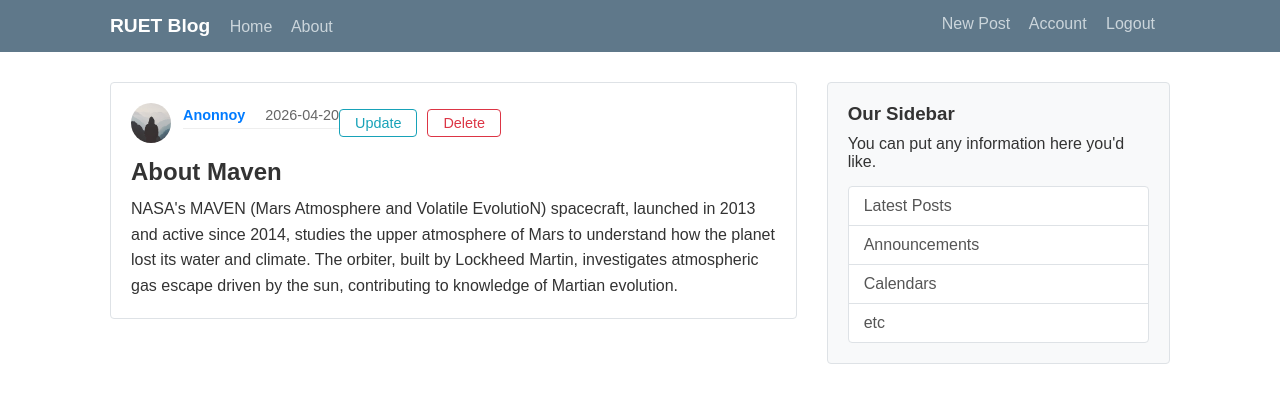
After one commit to anonnoy-oniket/Blogging-Website, a Flask app: page /post/1 in a window 1280 px wide. The commit adds this page. Shown: the top 403 px of the page. Run offline with Flask 3, Linux system fonts and the light colour scheme; a user stored in the database is signed in.

Commit message:
Added update and delete functionality

```diff
--- a/flaskblog/routes.py
+++ b/flaskblog/routes.py
@@ -1,7 +1,7 @@
 import secrets
 import os
 from flaskblog import app, db, bcrypt
-from flask import render_template, flash, redirect, url_for, request
+from flask import render_template, flash, redirect, url_for, request, abort
 from flaskblog.forms import RegistrationForm, LoginForm, UpdateAccountForm, PostForm
 from flaskblog.models import User, Post
 from flask_login import login_user, current_user, logout_user, login_required
@@ -90,4 +90,41 @@ def new_post():
         db.session.commit()
         flash('Your post has been created!', 'success')
         return redirect(url_for('home'))
-    return render_template('create_post.html', title='New Post', form=form)
+    return render_template('create_post.html', title='New Post',
+                           form=form, legend = 'New Post')
+
+
+@app.route("/post/<int:post_id>")
+def post(post_id):
+    post = Post.query.get_or_404(post_id)
+    return render_template('post.html', title= post.title, post=post)
+
+@app.route("/post/<int:post_id>/update", methods = ['GET', 'POST'])
+@login_required
+def update_post(post_id):
+    post = Post.query.get_or_404(post_id)
+    if post.author != current_user:
+        abort(403)
+    form = PostForm()
+    if form.validate_on_submit():
+        post.title = form.title.data
+        post.content = form.content.data
+        db.session.commit()
+        flash('Your post has been updated!!', 'success')
+        return redirect(url_for('post', post_id = post.id))
+    elif request.method == 'GET':
+        form.title.data = post.title
+        form.content.data = post.content
+    return render_template('create_post.html', title='Update Post',
+                           form=form, legend = 'Update Post')
+
+@app.route("/post/<int:post_id>/delete", methods = ['GET', 'POST'])
+@login_required
+def delete_post(post_id):
+    post = Post.query.get_or_404(post_id)
+    if post.author != current_user:
+        abort(403)
+    db.session.delete(post)
+    db.session.commit()
+    flash('Your post has been updated!!', 'success')
+    return redirect(url_for('home'))
--- a/flaskblog/static/styles.css
+++ b/flaskblog/static/styles.css
@@ -216,6 +216,61 @@ body {
     color: #333;
 }
 
+.no_anchor_style {
+    color: inherit;
+    text-decoration: inherit;
+    cursor: pointer; /* Keeps the hand icon so users know it's still clickable */
+}
+
+/* Optional: Ensures no style changes when clicked or hovered */
+.no_anchor_style:hover,
+.no_anchor_style:focus,
+.no_anchor_style:active {
+    color: inherit;
+    text-decoration: none;
+}
+
+/* Button Container */
+.post-actions {
+    display: flex;
+    gap: 10px;
+}
+
+/* Base button styles */
+.btn {
+    padding: 5px 15px;
+    border-radius: 4px;
+    font-size: 0.9rem;
+    text-decoration: none;
+    cursor: pointer;
+    border: 1px solid transparent;
+    transition: all 0.3s ease;
+}
+
+/* Update Button */
+.btn-update {
+    color: #17a2b8;
+    border-color: #17a2b8;
+    background: transparent;
+}
+
+.btn-update:hover {
+    background-color: #17a2b8;
+    color: white;
+}
+
+/* Delete Button */
+.btn-delete {
+    color: #dc3545;
+    border-color: #dc3545;
+    background: transparent;
+}
+
+.btn-delete:hover {
+    background-color: #dc3545;
+    color: white;
+}
+
 /* --- Responsive Design --- */
 
 /* This triggers when the screen width is 768px or less (Tablets/Phones) */
--- a/flaskblog/templates/create_post.html
+++ b/flaskblog/templates/create_post.html
@@ -9,7 +9,7 @@
         <form method="POST" action="">
             {{form.hidden_tag()}}
             <fieldset class="form-group">
-                <legend class="border-bottom mb-4">New Post</legend>
+                <legend class="border-bottom mb-4"> {{legend}} </legend>
 
                 <div class="form-group">
                     {{ form.title.label() }}
--- a/flaskblog/templates/home.html
+++ b/flaskblog/templates/home.html
@@ -10,7 +10,7 @@
                     <span class="date">{{post.date_posted.strftime('%Y-%m-%d')}}</span>
                 </div>
             </div>
-            <h2 class="post-title">{{ post.title }}</h2>
+            <h2><a class="post-title no_anchor_style" href="{{url_for('post', post_id = post.id)}}">{{ post.title }}</a></h2>
             <p class="post-content">{{ post.content }}</p>
         </article>
 {% endfor %}
--- a/flaskblog/templates/layout.html
+++ b/flaskblog/templates/layout.html
@@ -5,9 +5,9 @@
     <meta charset="UTF-8">
     <meta name="viewport" content="width=device-width, initial-scale=1.0">
     {% if title %}
-    <title>Flask Blog - {{ title }}</title>
+    <title>RUET Blog - {{ title }}</title>
     {% else %}
-    <title>Flask Blog</title>
+    <title>RUET Blog</title>
     {% endif %}
     <link rel="stylesheet" href="{{ url_for('static', filename='styles.css') }}">
     {% block head %}
@@ -19,7 +19,7 @@
     <header class="navbar">
         <nav class="container">
             <div class="nav-left">
-                <a href="{{url_for('home')}}" class="logo">Flask Blog</a>
+                <a href="{{url_for('home')}}" class="logo">RUET Blog</a>
                 <a href="{{url_for('home')}}">Home</a>
                 <a href="{{url_for('about')}}">About</a>
             </div>
--- /dev/null
+++ b/flaskblog/templates/post.html
@@ -0,0 +1,24 @@
+{% extends "layout.html" %}
+
+{% block content %}
+<article class="post-card">
+    <div class="post-header">
+        <img src="{{ url_for('static', filename='profile_pics/' + post.author.image_file) }}" class="rounded-circle article-img" alt="">
+        <div class="post-metadata">
+            <span class="author">{{ post.author.username }}</span>
+            <span class="date">{{ post.date_posted.strftime('%Y-%m-%d') }}</span>
+        </div>
+
+        {% if post.author == current_user %}
+            <div class="post-actions">
+                <a class="btn btn-update" href="{{ url_for('update_post', post_id=post.id) }}">Update</a>
+                <a class="btn btn-delete" href="{{ url_for('delete_post', post_id=post.id) }}">Delete</a>
+            </div>
+        {% endif %}
+    </div>
+    <h2 class="post-title">{{ post.title }}</h2>
+    <p class="post-content">{{ post.content }}</p>
+</article>
+
+
+{% endblock %}
```
Also changed, not shown: flaskblog/static/profile_pics/2806372d45c3fd69.jpg (added), flaskblog/static/profile_pics/bbc630b0d341513c.jpg (added), flaskblog/static/profile_pics/fd2c2dba86613529.png (added), instance/site.db.
